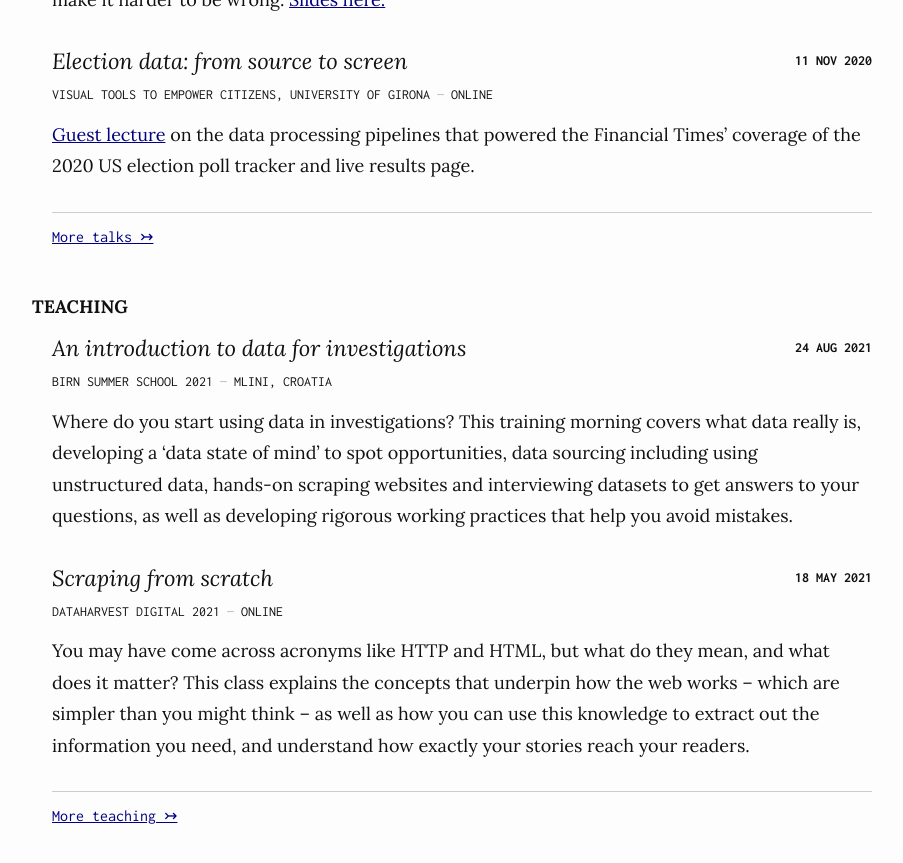
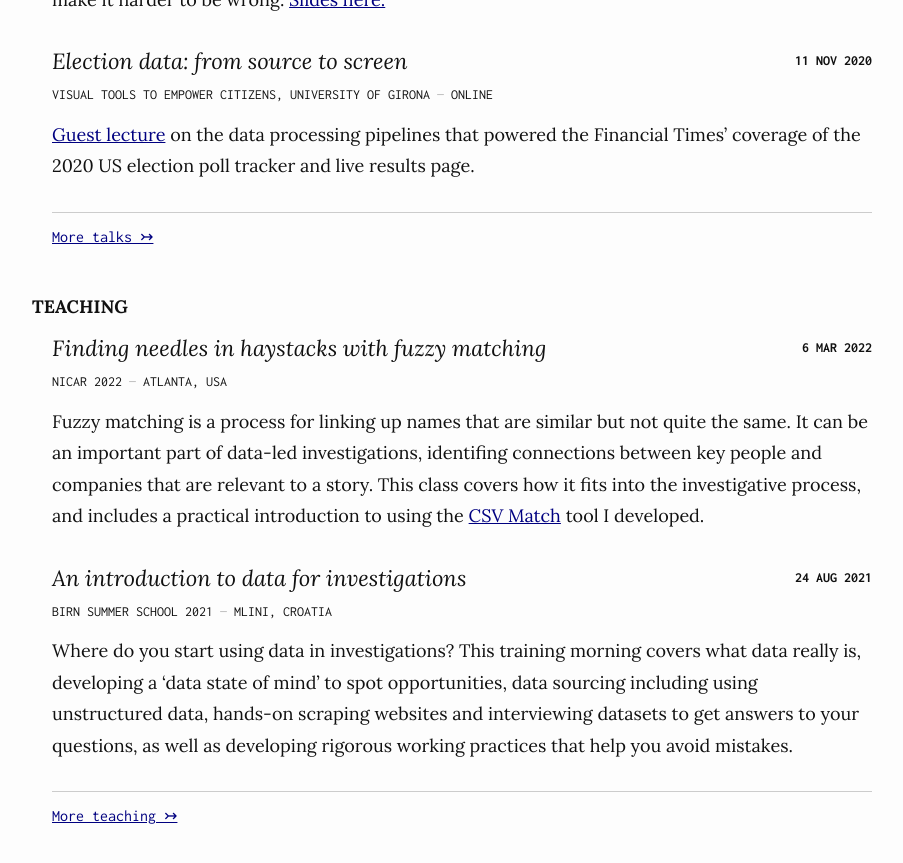
Before and after one commit to maxharlow/maxharlow.github.io, a Jekyll site: the page built from index.md, in a window 1280 px wide and 900 px high, scrolled down 1517 px. Shown: the top 863 px of the window, without its empty margins (188-1091 px from the left). Built offline with Jekyll 4.4.1, drawn with Linux system fonts in a browser that asks for light colours.

Commit message:
Update for Nicar 2022

```diff
--- a/_data/teaching.yaml
+++ b/_data/teaching.yaml
@@ -1,23 +1,14 @@
--   title: An introduction to data for investigations
-    details:
-        Where do you start using data in investigations? This training morning covers what data really is, developing a 'data state of mind' to spot opportunities, data sourcing including using unstructured data, hands-on scraping websites and interviewing datasets to get answers to your questions, as well as developing rigorous working practices that help you avoid mistakes.
+-   title: Finding needles in haystacks with fuzzy matching
+    details: Fuzzy matching is a process for linking up names that are similar but not quite the same. It can be an important part of data-led investigations, identifing connections between key people and companies that are relevant to a story. This class covers how it fits into the investigative process, and includes a practical introduction to using the [CSV Match](https://github.com/maxharlow/csvmatch) tool I developed.
     runs:
-      - date: 2021-08-24
-        event: Birn Summer School 2021
-        location: Mlini, Croatia
+      - date: 2022-03-06
+        event: Nicar 2022
+        location: Atlanta, USA
 
--   title: Scraping from scratch
-    details:
-        You may have come across acronyms like HTTP and HTML, but what do they mean, and what does it matter? This class explains the concepts that underpin how the web works -- which are simpler than you might think -- as well as how you can use this knowledge to extract out the information you need, and understand how exactly your stories reach your readers.
-    runs:
-      - date: 2021-05-18
-        event: Dataharvest Digital 2021
-        location: Online
-        slides: https://docs.google.com/presentation/d/1w37f17FKrDp8sNxxzhncXFgSQ7v5pN4E1irewdiVBeA
+      - date: 2022-03-04
+        event: Nicar 2022
+        location: Atlanta, USA
 
--   title: Finding needles in haystacks with fuzzy matching
-    details: Fuzzy matching has become an increasingly important part of data-led investigations as a way to identify connections between public figures, key people and companies that are relevant to a story. This class shows attendees how it typically fits into the investigative process, and includes a practical introduction to using the [CSV Match](https://github.com/maxharlow/csvmatch) tool I developed.
-    runs:
       - date: 2021-03-03
         event: Nicar 2021
         location: Online
@@ -52,6 +43,21 @@
         event: Nicar 2018
         location: Chicago, USA
         slides: https://docs.google.com/presentation/d/1Mzjv3Ok0g3E-6ll-__S10CZ90X4X7mbgif8UOD_0eoQ
+
+-   title: An introduction to data for investigations
+    details: Where do you start using data in investigations? This training morning covers what data really is, developing a 'data state of mind' to spot opportunities, data sourcing including using unstructured data, hands-on scraping websites and interviewing datasets to get answers to your questions, as well as developing rigorous working practices that help you avoid mistakes.
+    runs:
+      - date: 2021-08-24
+        event: Birn Summer School 2021
+        location: Mlini, Croatia
+
+-   title: Scraping from scratch
+    details: You may have come across acronyms like HTTP and HTML, but what do they mean, and what does it matter? This class explains the concepts that underpin how the web works -- which are simpler than you might think -- as well as how you can use this knowledge to extract out the information you need, and understand how exactly your stories reach your readers.
+    runs:
+      - date: 2021-05-18
+        event: Dataharvest Digital 2021
+        location: Online
+        slides: https://docs.google.com/presentation/d/1w37f17FKrDp8sNxxzhncXFgSQ7v5pN4E1irewdiVBeA
 
 -   title: Introduction to code for journalists
     details: Want to take your first steps with code but not sure how to begin? Or want to learn how code is being used in the newsroom and if it can help you and your team? This weekend workshop is an introductory primer to learning to code, showing recent story examples, explaining the fundamental concepts in programming, and demystifying the jargon.
```
